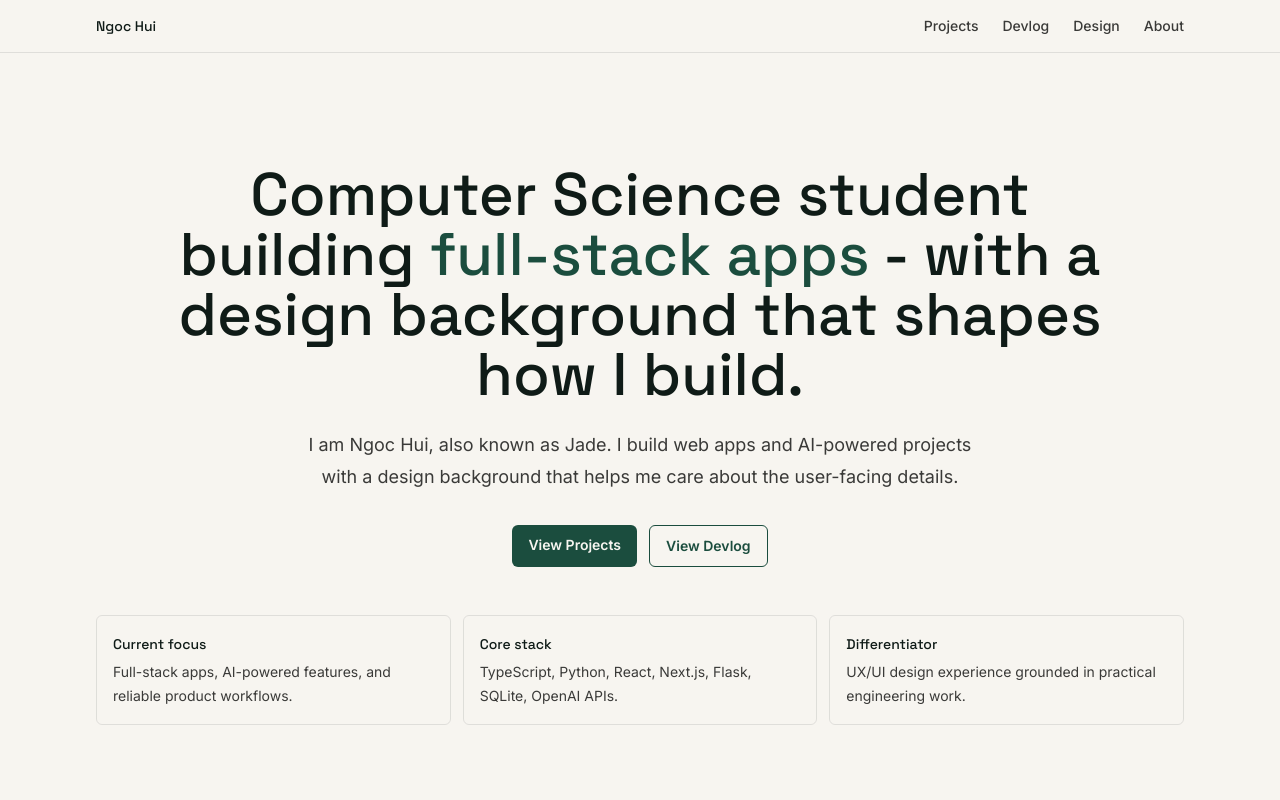
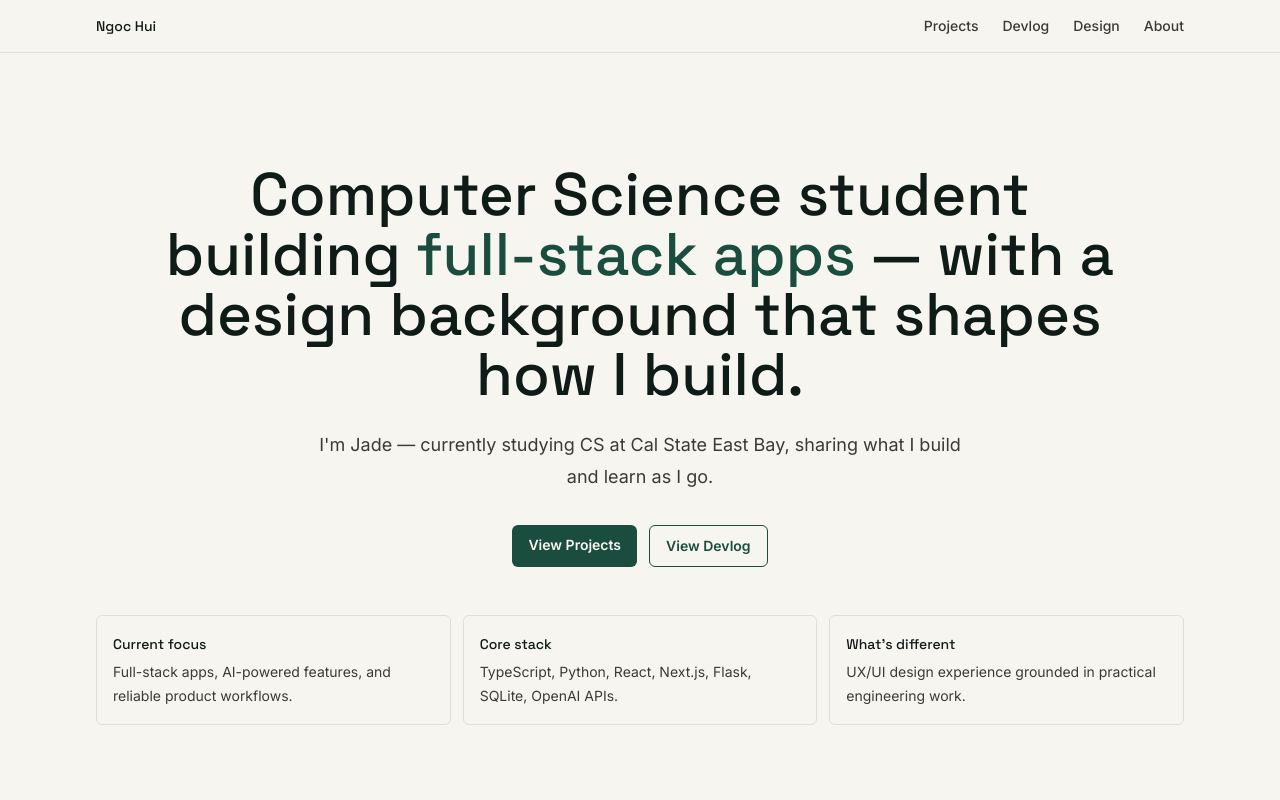
Before and after one commit to jadecodelab/Portfolio-Website, a Next.js app: page / in a window 1280 px wide. Shown: the top 800 px of the page. Built offline with nearby package versions, Linux system fonts and the light colour scheme.

Commit message:
Update hero section

```diff
--- a/app/page.tsx
+++ b/app/page.tsx
@@ -14,13 +14,12 @@ export default async function HomePage() {
           <div className="mx-auto flex max-w-5xl flex-col items-center">
             <h1 className="max-w-[960px] font-display text-4xl font-medium leading-tight text-ink sm:text-5xl lg:text-6xl">
               Computer Science student building{" "}
-              <span className="text-jade-deep">full-stack apps</span> - with a
+              <span className="text-jade-deep">full-stack apps</span> — with a
               design background that shapes how I build.
             </h1>
             <p className="mt-6 max-w-2xl text-lg leading-8 text-charcoal">
-              I am Ngoc Hui, also known as Jade. I build web apps and AI-powered
-              projects with a design background that helps me care about the
-              user-facing details.
+              I'm Jade — currently studying CS at Cal State East Bay, sharing
+              what I build and learn as I go.
             </p>
             <div className="mt-8 flex flex-wrap justify-center gap-3">
               <Link
@@ -54,7 +53,7 @@ export default async function HomePage() {
             </div>
             <div className="rounded-md border border-ink/10 p-4">
               <p className="font-display font-medium text-ink">
-                Differentiator
+                What's different
               </p>
               <p className="mt-1">
                 UX/UI design experience grounded in practical engineering work.
```
